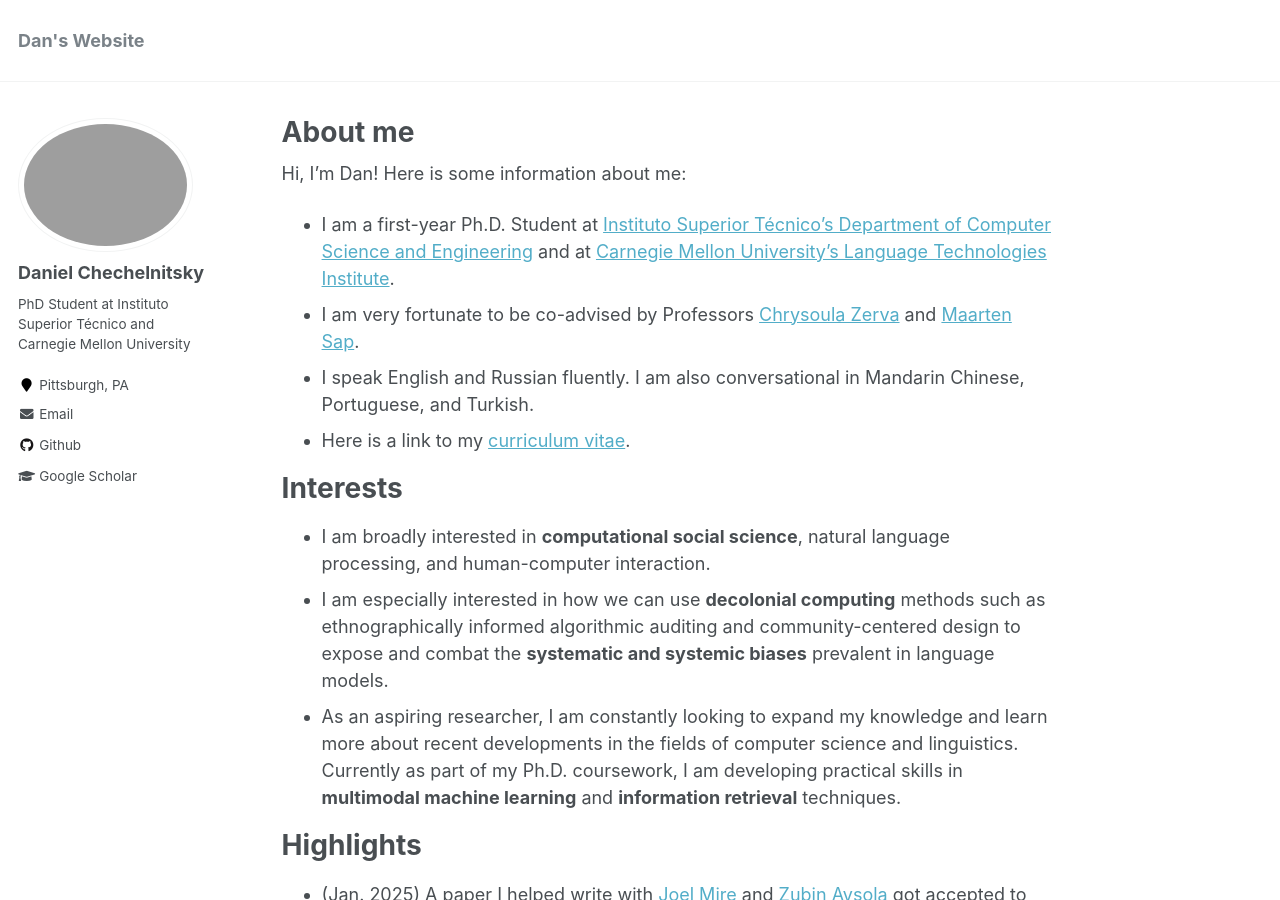
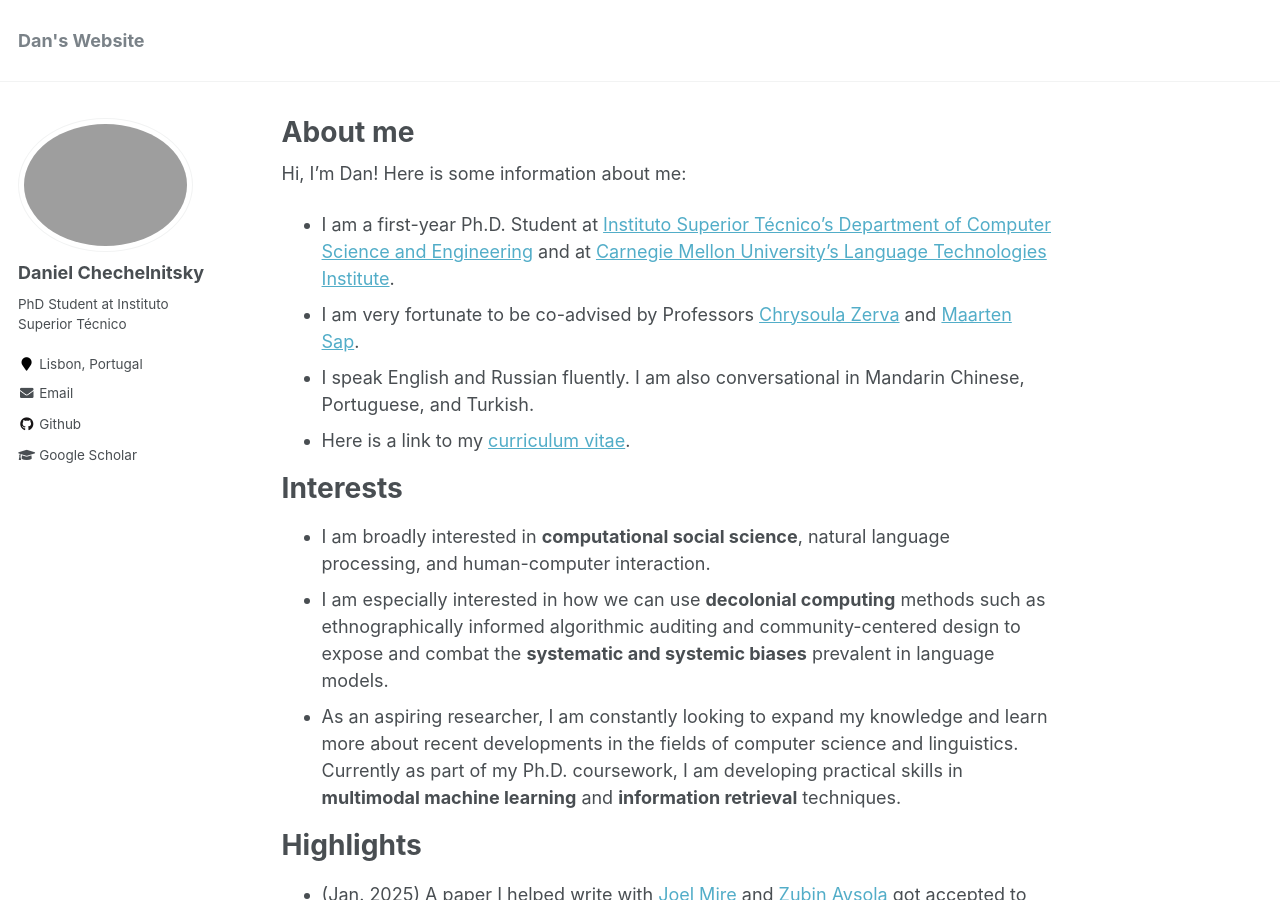
Before and after one commit to chechelnitskd/chechelnitskd.github.io, a Jekyll site: the page built from _pages/about.md, in a window 1280 px wide and 900 px high. Built offline with Jekyll 4.4.1, drawn with Linux system fonts in a browser that asks for light colours.

Commit message:
Update _config.yml

```diff
--- a/_config.yml
+++ b/_config.yml
@@ -78,8 +78,8 @@ social:
 author:
   name             : "Daniel Chechelnitsky"
   avatar           : "profile.png"
-  bio              : "PhD Student at Instituto Superior Técnico and Carnegie Mellon University"
-  location         : "Pittsburgh, PA"
+  bio              : "PhD Student at Instituto Superior Técnico"
+  location         : "Lisbon, Portugal"
   employer         :
   pubmed           :
   googlescholar    : "https://scholar.google.com/citations?user=-fBi7PQAAAAJ&hl=en"
```
